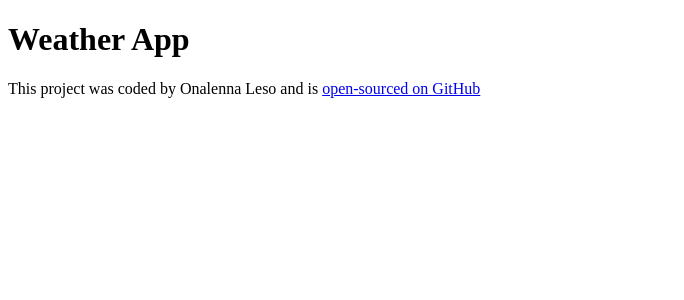
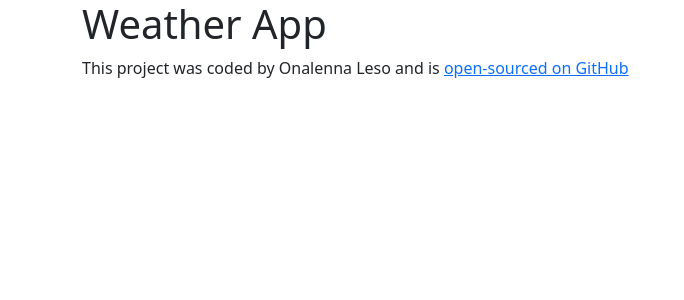
Before and after one commit to onalennaleso/react-weather-app, a React (Create React App) app: page / in a window 1280 px wide. Shown: the top 300 px of the page, without its empty margins (0-684 px from the left). Built offline with nearby package versions, Linux system fonts and the light colour scheme.

Commit message:
Added bootstrap

```diff
--- a/package.json
+++ b/package.json
@@ -6,9 +6,10 @@
     "@testing-library/jest-dom": "^5.17.0",
     "@testing-library/react": "^13.4.0",
     "@testing-library/user-event": "^13.5.0",
+    "bootstrap": "^5.3.3",
     "react": "^18.3.1",
     "react-dom": "^18.3.1",
-    "react-scripts": "5.0.1",
+    "react-scripts": "^5.0.1",
     "web-vitals": "^2.1.4"
   },
   "scripts": {
--- a/public/index.html
+++ b/public/index.html
@@ -6,7 +6,7 @@
   <link rel="icon" href="%PUBLIC_URL%/favicon.ico" />
   <meta name="viewport" content="width=device-width, initial-scale=1" />
   <meta name="theme-color" content="#000000" />
-  <meta name="description" content="React Weather App" />
+  <meta name="description" content="Weather Application" />
 
   <link rel="manifest" href="%PUBLIC_URL%/manifest.json" />
 
--- a/src/App.js
+++ b/src/App.js
@@ -4,14 +4,15 @@
 export default function App() {
   return (
     <div className="App">
+      <div className="container">
       <h1>Weather App</h1>
       <footer>
         This project was coded by Onalenna Leso and is {" "}
         <a href="https://github.com/onalennaleso/react-weather-app" target="_blank">
         open-sourced on GitHub
         </a>
-      </footer>
-
+        </footer>
+        </div>
     </div>
   );
 }
--- a/src/index.js
+++ b/src/index.js
@@ -1,6 +1,7 @@
 import React from 'react';
 import ReactDOM from 'react-dom/client';
 import './index.css';
+import 'bootstrap/dist/css/bootstrap.css';
 import App from './App';
 import reportWebVitals from './reportWebVitals';
 
```
Also changed, not shown: 1 other file (tests, documents, lock files or other folders).
